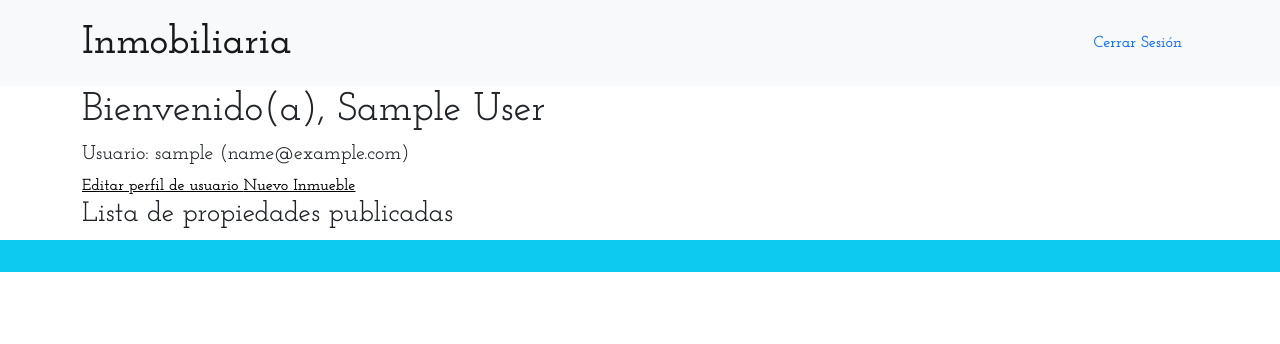
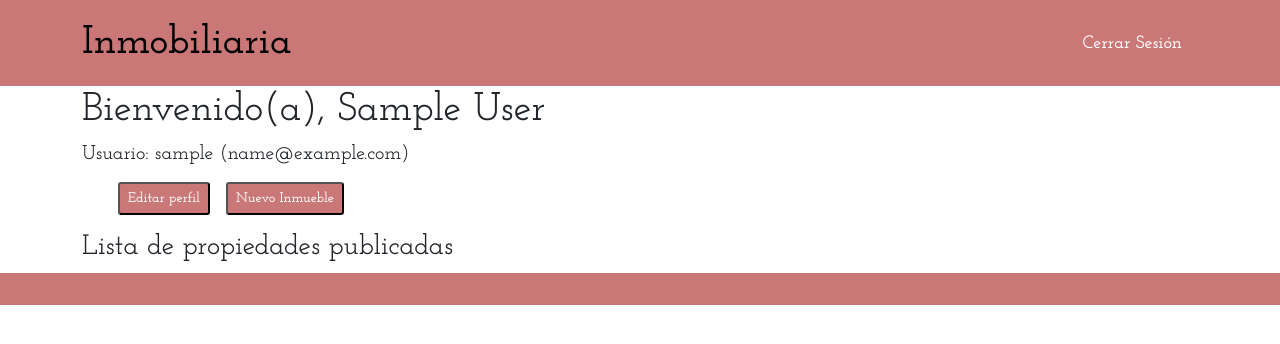
Before and after one commit to barbvilla/Inmobiliaria, a Django app: page /dashboard/ in a window 1280 px wide. Shown: the top 344 px of the page. Run offline with Django 4.2, Linux system fonts and the light colour scheme; the visitor is signed in with stand-in values (Sample User, id 1); data comes from the database, SQL or seed files in the repository; some libraries are stand-ins or nearby versions.

Commit message:
Cambio botones

```diff
--- a/mysite/m7_python/static/style.css
+++ b/mysite/m7_python/static/style.css
@@ -8,7 +8,7 @@ body,*{
 }
 
 a {
-    color:#000000
+    color:#000000 !important;
 }
 
 .fondo-carrusel {
@@ -23,3 +23,27 @@ a {
 .test {
     background-color:#000000 !important;
 }
+
+.color-boton{
+    color: white !important;
+    background-color: rgba(182, 66, 66, 0.717);
+}
+
+.color-link{
+    color: white !important;
+    text-decoration: none;
+}
+
+.navbar{
+    background-color: rgba(182, 66, 66, 0.717) !important;
+
+}
+.nav-link{
+    color: white !important;
+    font-size: large;
+}
+
+.color-footer{
+    background-color: rgba(182, 66, 66, 0.717) !important;
+    color:white !important;
+}
--- a/mysite/m7_python/templates/dashboard.html
+++ b/mysite/m7_python/templates/dashboard.html
@@ -16,17 +16,27 @@
     <div class="container">
         <h1> Bienvenido(a), {{user.first_name}} {{user.last_name}} </h1>
         <h5> Usuario: {{user.username}} ({{user.email}})</h5>
-        <a href="{% url 'update_profile' %}"> Editar perfil de usuario </a>
-        <a href="{% url 'new_inmueble_url' %}"> Nuevo Inmueble </a>
+        <div class="container justify-content d-flex m-3">
+            <button class="color-boton btn-sm mx-2">
+                <a class="color-link" href="{% url 'update_profile' %}"> Editar perfil </a>
+            </button>
+            <button class="color-boton btn-sm mx-2">
+                <a class="color-link" href="{% url 'new_inmueble_url' %}"> Nuevo Inmueble</a>
+            </button>
+        </div>
         <h3>Lista de propiedades publicadas</h3>
         {% for product in inmuebles %}
-            <tr>
-                <td>
+            <div class="container">
+                <div class="container my-3">
                     <h5> {{ product.nombre_inmueble }} </h5>
-                    <a href="/update_inmueble?id_inmueble={{ product.id }}"> Editar </a>
-                    <a href="/eliminar_inmueble?id_inmueble={{ product.id }}"> Borrar </a>
-                </td>
-            </tr>
+                    <button class="color-boton btn-sm mx-2">
+                        <a class="color-link" href="/update_inmueble?id_inmueble={{ product.id }}"> Editar</a>
+                    </button>
+                    <button class="color-boton btn-sm mx-1">
+                        <a class="color-link" href="/eliminar_inmueble?id_inmueble={{ product.id }}"> Borrar</a>
+                    </button>
+                </div>
+            </div>
         {% endfor %}
     </div>
 </div>
--- a/mysite/m7_python/templates/footer.html
+++ b/mysite/m7_python/templates/footer.html
@@ -1,5 +1,5 @@
 <div class="container-fluid">
-    <div class="bg-info text-dark">
+    <div class="color-footer">
         <div class="text-end mx-5 py-3 fs-1">
             <a href="#" target="_blank" style=""><i class="fab fa-facebook-f"></i></a>
             <a href="#" target="_blank" style=""><i class="fab fa-instagram"></i></a>
--- a/mysite/m7_python/templates/new_inmueble.html
+++ b/mysite/m7_python/templates/new_inmueble.html
@@ -18,7 +18,9 @@
         <form method= 'POST'>
             {% csrf_token %}
             {{ u_form.as_p }}
-            <button> Registrar </button>
+                <div class="container justify-content-center d-flex py-3">
+                    <button class="color-boton btn-lg"> Registrar </button>
+                </div>
         </form>
     </div>
 {% endblock %}
--- a/mysite/m7_python/templates/registration/login.html
+++ b/mysite/m7_python/templates/registration/login.html
@@ -15,7 +15,7 @@
                 {% csrf_token %}
                 {{ form.as_p }}
                 <div class="container justify-content-center d-flex py-3">
-                    <button> Ingresar </button>
+                    <button class="color-boton btn-lg"> Ingresar </button>
                 </div>
             </form>
         </div>
--- a/mysite/m7_python/templates/registration/register_tipo.html
+++ b/mysite/m7_python/templates/registration/register_tipo.html
@@ -17,7 +17,7 @@
                 {% csrf_token %}
                 {{ form.as_p }}
                 <div class="container justify-content-center d-flex py-3">
-                    <button> Registrar </button>
+                    <button type = "submit" class = "color-boton btn-lg"> Registrar </button>
                 </div>
             </form>
         </div>
--- a/mysite/m7_python/templates/registration/update_profile.html
+++ b/mysite/m7_python/templates/registration/update_profile.html
@@ -18,7 +18,9 @@
         <form method='POST'>
             {% csrf_token %}
             {{ u_form.as_p }}
-            <button> Confirmar </button>
+            <div class="container justify-content-center d-flex py-3">
+                <button class="color-boton btn-lg"> Confirmar </button>
+            </div>
         </form>
     </div>
 </div>
--- a/mysite/m7_python/templates/user_login_view.html
+++ b/mysite/m7_python/templates/user_login_view.html
@@ -20,6 +20,7 @@
         {% for product in inmuebles %}
             <div class="col-sm-12 col-md-6 col-lg-4 p-3">
                 <div class="card mx-2 h-100">
+                    <img src="{{ flan.image_url }}" class="card-img-top" alt="..." style="height:12rem">
                     <div class="card-body">
                         <h4 class="card-title">
                             {{ product.nombre_inmueble }}
```
